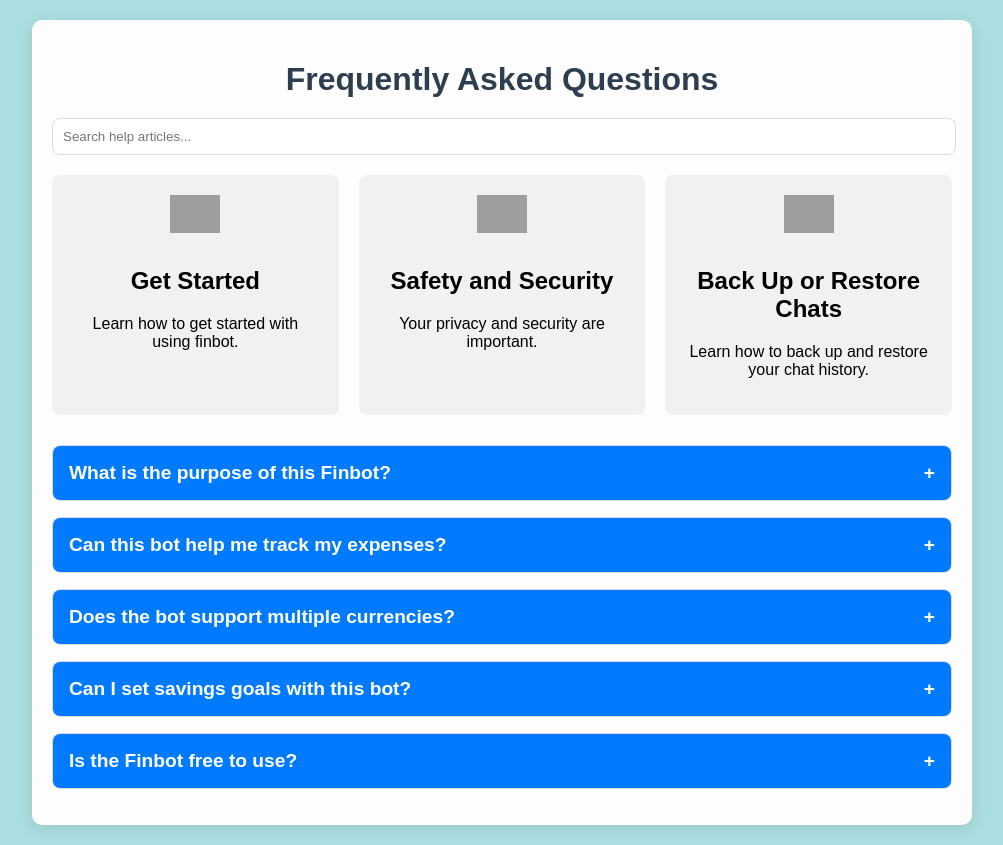
After one commit to Not-Lorem-Ipsum/RupeeWise, a Flask app: template templates/faq.html in a window 1280 px wide. The commit adds this page. Shown: the whole page, without its empty margins (138-1141 px from the left). Run offline with Flask 3, Linux system fonts and the light colour scheme; the template is opened without the code that fills it, so the values that code supplies are empty; grey boxes are pictures that could not be loaded.

Commit message:
add faq page

```diff
--- /dev/null
+++ b/script/faq.js
@@ -0,0 +1,28 @@
+// Accordion Functionality
+const faqQuestions = document.querySelectorAll('.faq-question');
+faqQuestions.forEach((question) => {
+  question.addEventListener('click', () => {
+    const answer = question.nextElementSibling;
+
+    if (answer.classList.contains('open')) {
+      answer.classList.remove('open');
+      question.querySelector('span').textContent = '+';
+    } else {
+      document.querySelectorAll('.faq-answer').forEach((ans) => ans.classList.remove('open'));
+      faqQuestions.forEach((q) => q.querySelector('span').textContent = '+');
+
+      answer.classList.add('open');
+      question.querySelector('span').textContent = '-';
+    }
+  });
+});
+
+// FAQ Grid Functionality
+document.querySelectorAll('.faq-box').forEach(box => {
+  box.addEventListener('click', () => {
+    const faqId = box.getAttribute('data-faq');
+    const faqContent = document.getElementById(faqId);
+    document.querySelectorAll('.faq-content').forEach(content => content.style.display = 'none');
+    if (faqContent) faqContent.style.display = 'block';
+  });
+});
--- /dev/null
+++ b/static/faq.css
@@ -0,0 +1,94 @@
+body {
+    font-family: Arial, sans-serif;
+    margin: 0;
+    padding: 0;
+    background-color: #ABDEE0
+  }
+
+  .faq-container {
+    max-width: 900px;
+    margin: 20px auto;
+    padding: 20px;
+    background: rgb(253, 253, 253);
+    border-radius: 10px;
+    box-shadow: 0 4px 15px rgba(0, 0, 0, 0.1);
+  }
+
+  h1 {
+    text-align: center;
+    margin-bottom: 20px;
+    color: #2c3e50;
+  }
+
+  .search-box {
+    display: block;
+    width: 98%;
+    padding: 10px;
+    margin-bottom: 20px;
+    border: 1px solid #ddd;
+    border-radius: 8px;
+  }
+
+  .faq-grid {
+    display: grid;
+    grid-template-columns: repeat(auto-fit, minmax(250px, 1fr));
+    gap: 20px;
+    margin-bottom: 30px;
+  }
+
+  .faq-box {
+    padding: 20px;
+    background-color: #f1f1f1;
+    border-radius: 8px;
+    text-align: center;
+    cursor: pointer;
+    transition: transform 0.2s, box-shadow 0.2s;
+  }
+
+  .faq-box:hover {
+    transform: translateY(-5px);
+    box-shadow: 0 8px 15px rgba(0, 0, 0, 0.1);
+  }
+
+  .faq-box img {
+    max-width: 50px;
+    margin-bottom: 10px;
+  }
+
+  .faq-item {
+    margin-bottom: 1rem;
+    border: 1px solid #ddd;
+    border-radius: 8px;
+    overflow: hidden;
+  }
+
+  .faq-question {
+    background: #007bff;
+    color: #fff;
+    padding: 1rem;
+    cursor: pointer;
+    font-size: 1.2rem;
+    font-weight: bold;
+    display: flex;
+    justify-content: space-between;
+    align-items: center;
+  }
+
+  .faq-question:hover {
+    background: #0056b3;
+  }
+
+  .faq-answer {
+    max-height: 0;
+    overflow: hidden;
+    background: #f9f9f9;
+    color: #555;
+    padding: 0 1rem;
+    line-height: 1.5;
+    transition: max-height 0.3s ease;
+  }
+
+  .faq-answer.open {
+    max-height: 150px;
+    padding: 1rem;
+  }
--- a/templates/ChatBot.html
+++ b/templates/ChatBot.html
@@ -78,8 +78,8 @@
             <button onclick="showHistory()" class="icon-button">
                 <img src="{{url_for('static', filename='history.png')}}" alt="History">
             </button>
-            <button onclick="window.open('faq.html', '_blank')" class = "icon-button">
-                <img src="{{url_for('static', filename='quiz.png')}}" alt="FAQ">
+            <button onclick="window.location.href='templates/faq.html'" class="icon-button">
+                <img src="path/to/quiz.png" alt="FAQ">
             </button>
         </div>
         </div>
@@ -95,4 +95,5 @@
     </div>
     <div id="history-container" class="history-container" style="display: none;"></div>
 </body>
+
 </html>
--- /dev/null
+++ b/templates/faq.html
@@ -0,0 +1,100 @@
+<!DOCTYPE html>
+<html lang="en">
+<head>
+  <meta charset="UTF-8">
+  <meta name="viewport" content="width=device-width, initial-scale=1.0">
+  <title>FAQ Page</title>
+  <link rel="stylesheet" href="../static/faq.css"> <!-- Link to CSS file -->
+</head>
+<body>
+  <div class="faq-container">
+    <h1>Frequently Asked Questions</h1>
+    <input type="text" class="search-box" placeholder="Search help articles...">
+
+    <!-- FAQ Grid -->
+    <div class="faq-grid">
+      <div class="faq-box" data-faq="get-started">
+        <img src="smart_toy.png" alt="Get Started Icon">
+        <h2>Get Started</h2>
+        <p>Learn how to get started with using finbot.</p>
+      </div>
+      <div class="faq-box" data-faq="safety">
+        <img src="safety.png" alt="Safety Icon">
+        <h2>Safety and Security</h2>
+        <p>Your privacy and security are important.</p>
+      </div>
+      <div class="faq-box" data-faq="backup">
+        <img src="backup.png" alt="Backup Icon">
+        <h2>Back Up or Restore Chats</h2>
+        <p>Learn how to back up and restore your chat history.</p>
+      </div>
+    </div>
+
+    <!-- Accordion FAQ -->
+    <div class="faq-item">
+      <div class="faq-question">
+        What is the purpose of this Finbot?
+
+        <span>+</span>
+      </div>
+      <div class="faq-answer">
+        The Finbot helps you manage your finances by providing features like budgeting, expense tracking, investment advice, and bill payment reminders.
+
+      </div>
+    </div>
+
+    <div class="faq-item">
+      <div class="faq-question">
+        Can this bot help me track my expenses?
+
+
+        <span>+</span>
+      </div>
+      <div class="faq-answer">
+        Absolutely! The bot categorizes your transactions and provides insights into your spending habits.
+
+
+      </div>
+    </div>
+
+    <div class="faq-item">
+      <div class="faq-question">
+        Does the bot support multiple currencies?
+
+        <span>+</span>
+      </div>
+      <div class="faq-answer">
+        Yes, the bot supports multiple currencies and can provide a consolidated view of your finances in your preferred currency.
+
+      </div>
+    </div>
+
+    <div class="faq-item">
+        <div class="faq-question">
+          Can I set savings goals with this bot?
+
+          <span>+</span>
+        </div>
+        <div class="faq-answer">
+          Yes, you can set savings goals, and the bot will help you track your progress and provide tips to stay on track.
+
+        </div>
+      </div>
+
+      <div class="faq-item">
+        <div class="faq-question">
+          Is the Finbot free to use?
+
+          <span>+</span>
+        </div>
+        <div class="faq-answer">
+          Currently the Finbot is free to use and all the features is available to everyone.
+        </div>
+      </div>
+  </div>
+
+
+
+  <script src="../script/faq.js"></script> <!-- Link to JavaScript file -->
+</body>
+</html>
```
